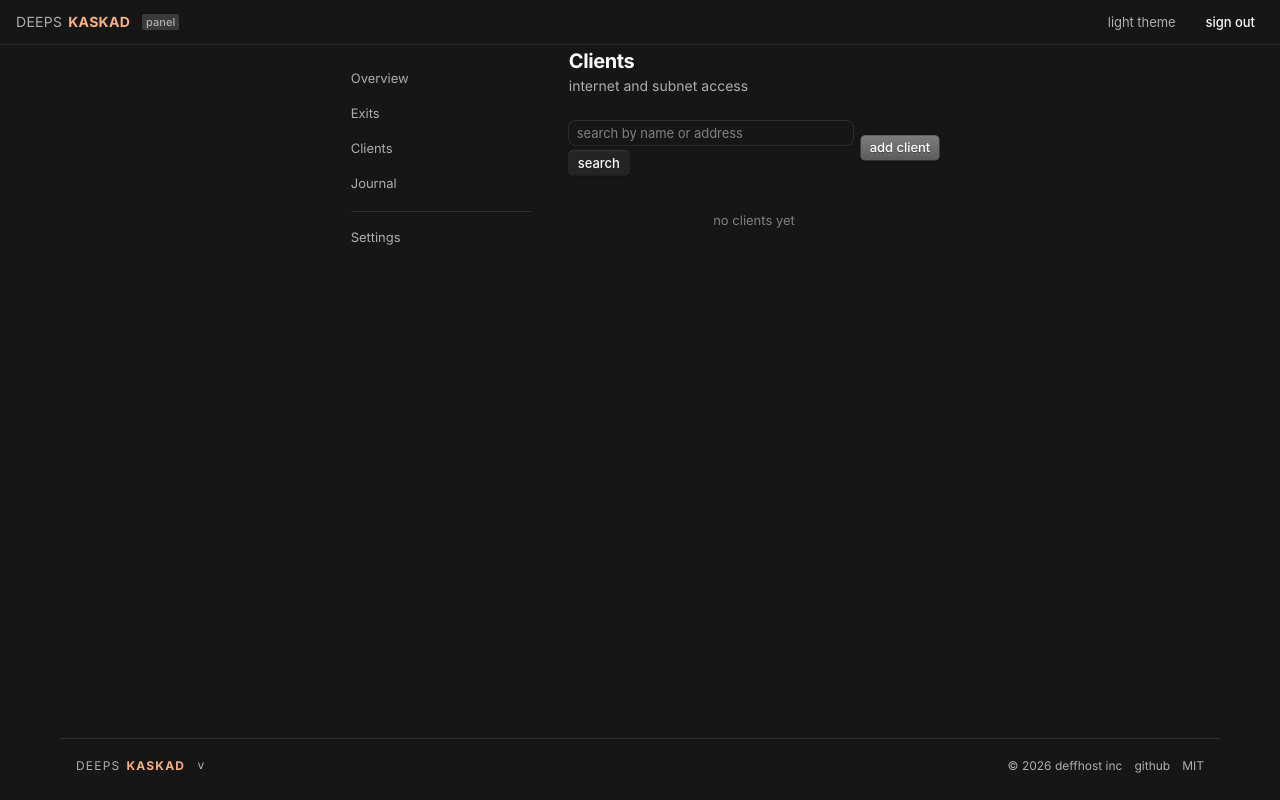
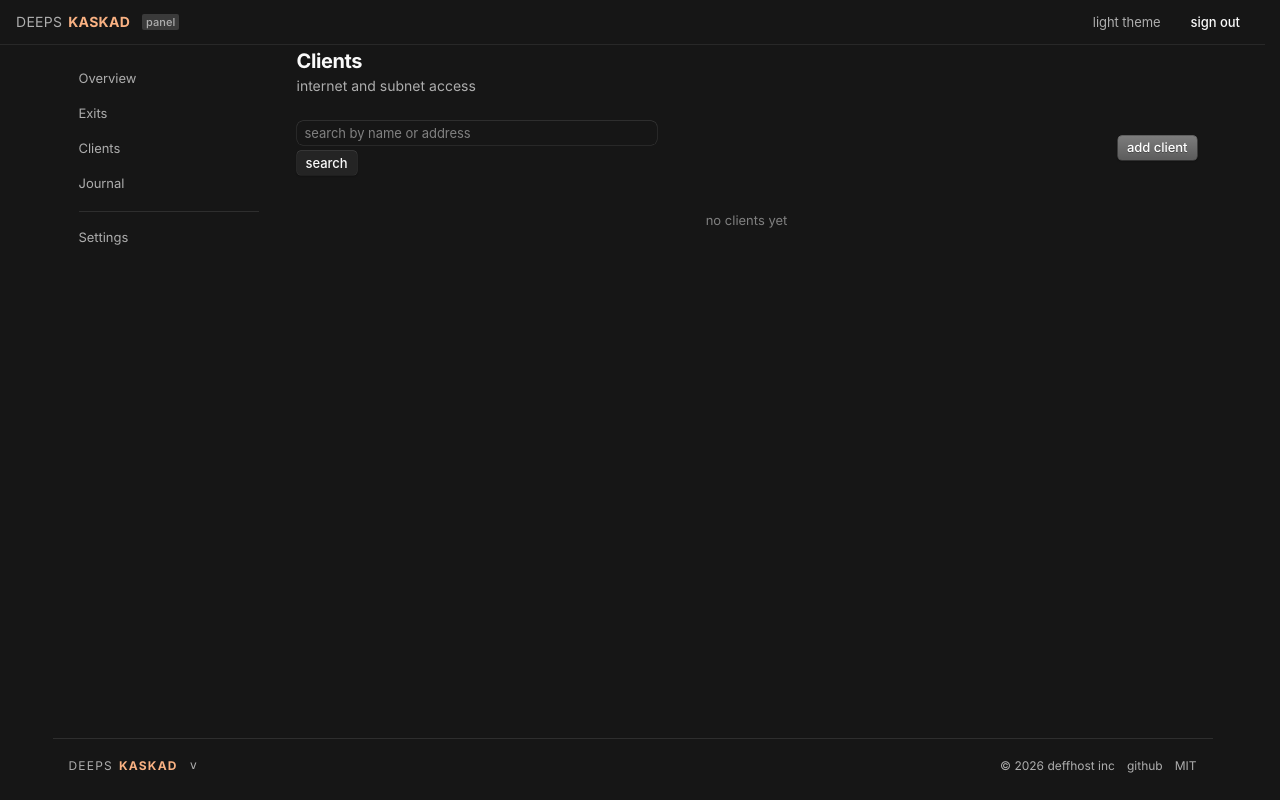
Before and after one commit to lange232/deeps-kaskad, a FastAPI app: template panel/templates/clients.html in a window 1280 px wide. Run offline with FastAPI, Linux system fonts and the light colour scheme; the template is opened without the code that fills it, so the values that code supplies are empty; parts of the project's set-up code (start-up, migrations or seed data) failed here and were passed over.

Commit message:
Keep the content width stable across pages
Making the body a flex column turned .app into a shrink-to-fit flex item, so
its width followed the widest table and the layout shifted between sections.
Give it width: 100% and reserve the scrollbar gutter, so the content stays in
place regardless of page length or scrollbar visibility.

```diff
--- a/panel/templates/base.html
+++ b/panel/templates/base.html
@@ -7,11 +7,20 @@
 <link rel="stylesheet" href="/static/theme.css">
 <link rel="stylesheet" href="/static/components.css">
 <style>
+  html { scrollbar-gutter: stable; }
+  @supports not (scrollbar-gutter: stable) {
+    html { overflow-y: scroll; }
+  }
   body { min-height: 100vh; display: flex; flex-direction: column; }
-  .app { flex: 1 0 auto;
+  .app {
+    flex: 1 0 auto; width: 100%; box-sizing: border-box;
     display: grid; grid-template-columns: 200px minmax(0, 1fr);
     gap: 28px; max-width: 1160px; margin: 0 auto; padding: 0 16px 56px;
   }
+  /* Table cells keep their width when status text changes; otherwise the
+     columns jump on every auto-refresh. */
+  .oc-table td { vertical-align: middle; }
+  .oc-table td .oc-badge { white-space: nowrap; }
   .app--centered { grid-template-columns: minmax(0, 1fr); }
   .app--centered .main { max-width: 380px; margin: 12vh auto 0; }
   .main { min-width: 0; }
```
